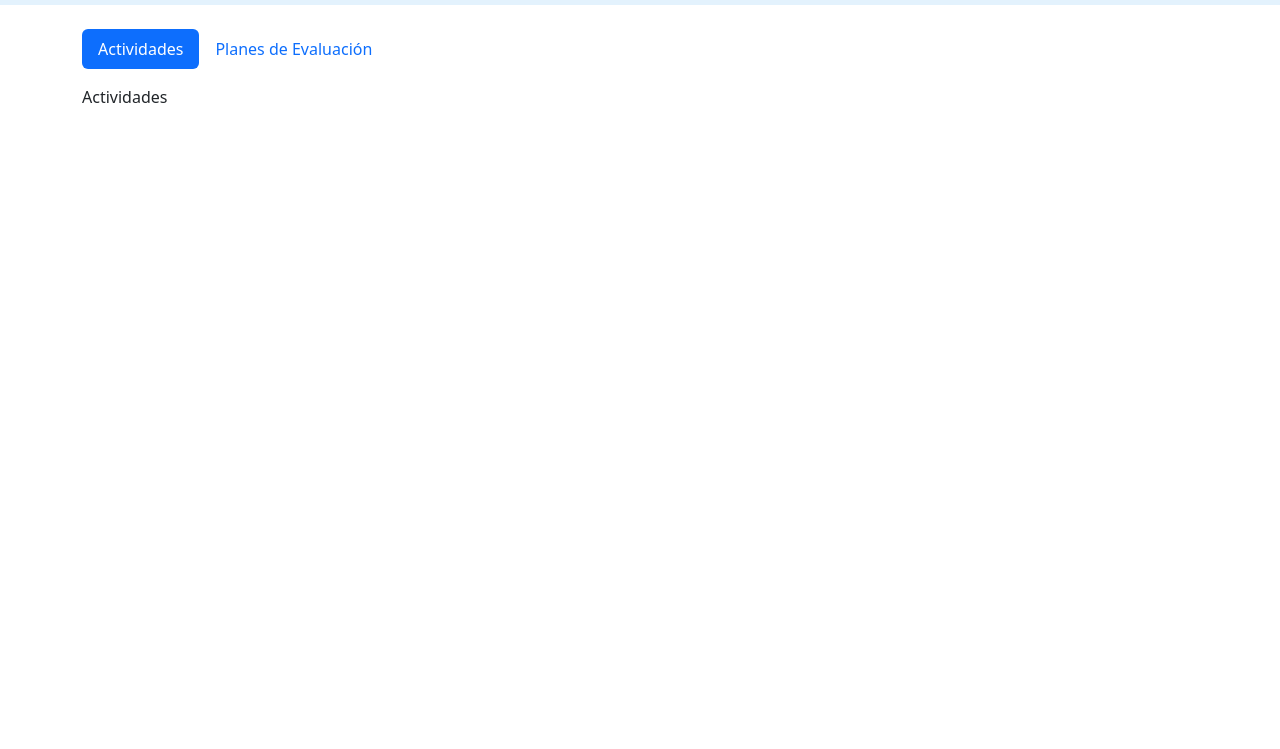
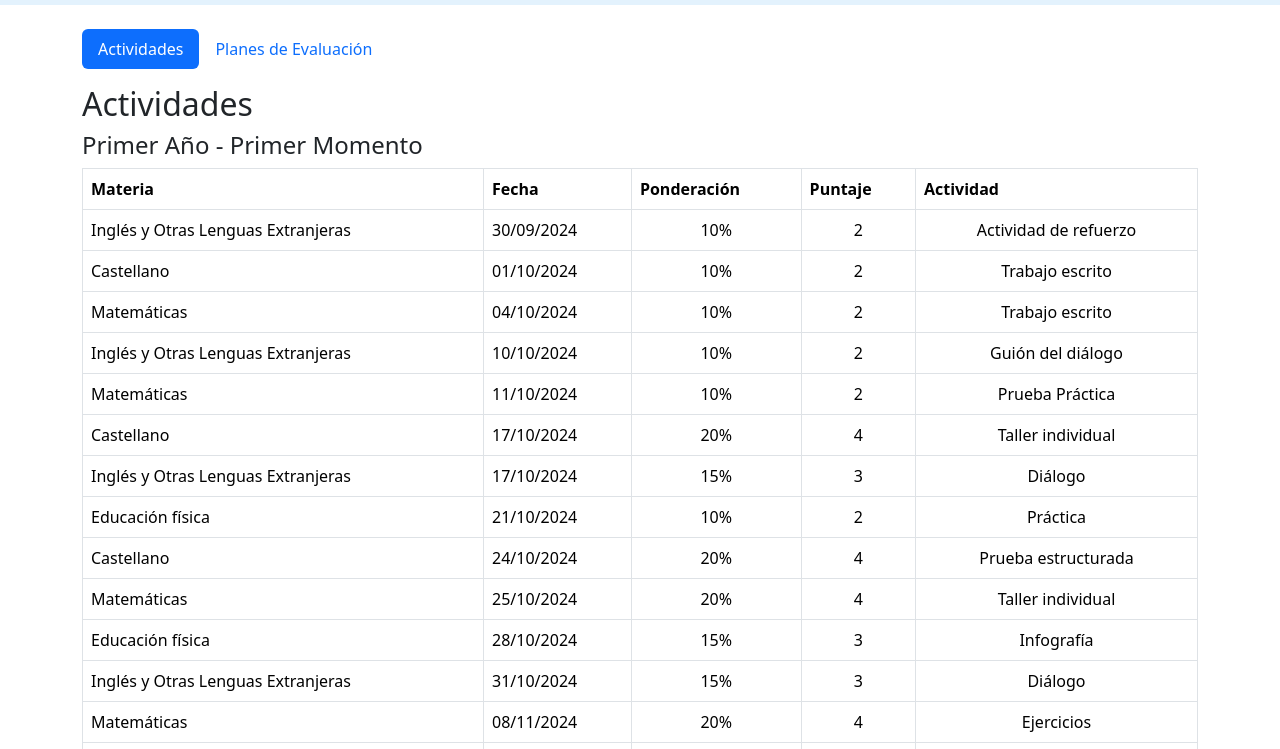
Before and after one commit to operezedutecno/gestion-tamanaco, a plain HTML site: page index.html in a window 1280 px wide. Shown: the part 51-800 px from the top of the page. Drawn offline with nearby package versions, Linux system fonts and the light colour scheme.

Commit message:
Mejora actividades

```diff
--- a/assets/css/styles.css
+++ b/assets/css/styles.css
@@ -1,9 +1,9 @@
-#table-plan {
+#table-plan, #table-actividades {
     font-size: .7rem;
 }
 
 @media screen and (min-width: 768px){
-    #table-plan {
+    #table-plan, #table-actividades {
         font-size: 1rem;
     }
 }
--- a/assets/data/data.js
+++ b/assets/data/data.js
@@ -37,7 +37,7 @@ export const momentos = {
     primer_momento: {
         nombre: "Primer Momento"
     },
-    segundi_momento: {
+    segundo_momento: {
         nombre: "Segundo Momento"
     },
     tercer_momento: {
@@ -204,6 +204,24 @@ export const actividades = {
             { materia: "ile", tema:"Actividad navideña", tipo_actividad:"an", ponderacion: 15, fecha_evaluacion:"2024-11-28"},
             { materia: "ile", tema:"Presentación, pulcritud, plan de evaluación, horario de clase, actividades desarrolladas en clase, firma del representante", tipo_actividad:"rc", ponderacion: 10, fecha_evaluacion:"2024-12-09"},
 
+            // Matemáticas
+            { materia: "ma", tema:"Refuerzo - nivelación", tipo_actividad:"te", ponderacion: 10, fecha_evaluacion:"2024-10-04"},
+            { materia: "ma", tema:"Números naturales (N), Operaciones Aritméticas, Orden en N y ecuaciones de primer grado en N", tipo_actividad:"pp", ponderacion: 10, fecha_evaluacion:"2024-10-11"},
+            { materia: "ma", tema:"Adición y sustracción con números Z y sus propiedades", tipo_actividad:"ti", ponderacion: 20, fecha_evaluacion:"2024-10-25"},
+            { materia: "ma", tema:"Producto y cociente con números Z y sus propiedades", tipo_actividad:"ej", ponderacion: 20, fecha_evaluacion:"2024-11-08"},
+            { materia: "ma", tema:"Potenciación en Z", tipo_actividad:"tp", ponderacion: 20, fecha_evaluacion:"2024-11-22"},
+            { materia: "ma", tema:"Números enteros, operaciones en Z, MCM, MCD.", tipo_actividad:"pp", ponderacion: 20, fecha_evaluacion:"2024-12-06"},
+
+
+            // Educación Física
+            { materia: "ef", tema:"Fundamentos Técnicos del Baloncesto • Tipos de Pase • Recepciones • Tipos de Saque", tipo_actividad:"pr", ponderacion: 10, fecha_evaluacion:"2024-10-21"},
+            { materia: "ef", tema:"Fundamentos Técnicos del Baloncesto • Tipos de Pase • Recepciones • Tipos de Saque", tipo_actividad:"infog", ponderacion: 15, fecha_evaluacion:"2024-10-28"},
+            { materia: "ef", tema:"Fundamentos Técnicos del Baloncesto • Driblin • Doble Paso • Lanzamientos", tipo_actividad:"pr", ponderacion: 15, fecha_evaluacion:"2024-11-11"},
+            { materia: "ef", tema:"Fundamentos Técnicos del Baloncesto • Driblin • Doble Paso Lanzamientos", tipo_actividad:"gl", ponderacion: 15, fecha_evaluacion:"2024-11-18"},
+            { materia: "ef", tema:"Prueba Ariet", tipo_actividad:"pr", ponderacion: 15, fecha_evaluacion:"2024-12-02"},
+            { materia: "ef", tema:"Movimientos angulares de las articulaciones. Estructura neuromuscular", tipo_actividad:"em", ponderacion: 15, fecha_evaluacion:"2024-12-09"},
+            { materia: "ef", tema:"Juegos Recreativos y Pre-deportivos", tipo_actividad:"pr", ponderacion: 10, fecha_evaluacion:"2024-12-09"},
+            { materia: "ef", tema:"Rasgos Uniformidad Puntualidad Asistencia", tipo_actividad:"dia", ponderacion: 5, fecha_evaluacion:"2024-12-09"},
         ]
     }
 }
--- a/assets/js/main.js
+++ b/assets/js/main.js
@@ -13,11 +13,34 @@ const listarPlanMaterias = () => {
     }
 }
 
+const listarActividades = () => {
+    let listActividades = actividades[anio_selected][momento_selected];
+    listActividades = listActividades.sort((a, b) => new Date(a.fecha_evaluacion) - new Date(b.fecha_evaluacion));
+    for (const actividad of listActividades) {
+        $("#table-actividades tbody").append(`
+            <tr>
+                <td>${anios[anio_selected].materias[actividad.materia].nombre}</td>
+                <td class="text-nowrap">${formatearFecha(actividad.fecha_evaluacion)}</td>
+                <td class="text-center">${actividad.ponderacion}%</td>
+                <td class="text-center">${calcularPuntaje(actividad.ponderacion)}</td>
+                <td class="text-center">${tiposActividades[actividad.tipo_actividad].nombre}</td>
+            </tr>
+        `)
+    }
+}
+
 const mostrarSeleccionados = () => {
-    $("#plan-anio").html(`${anios[anio_selected].nombre} - ${momentos[momento_selected].nombre}`)
+    $("#plan-anio, #actividades-anio").html(`${anios[anio_selected].nombre} - ${momentos[momento_selected].nombre}`)
 }
 
 const calcularPuntaje = (porcentaje) => (porcentaje * 20) / 100
+
+
+const formatearFecha = (dateString) => {
+    const [year, month, day] = dateString.split('-');
+
+    return `${day}/${month}/${year}`;
+}
 $(() => {
     $(document).on("click","#list-plan-materias .list-group-item-action", function() {
         $("#list-plan-materias .list-group-item-action").removeClass("active");
@@ -40,7 +63,7 @@ $(() => {
             $("#table-plan tbody").append(`
                 <tr>
                     <td>${actividad.tema}</td>
-                    <td class="text-nowrap">${actividad.fecha_evaluacion}</td>
+                    <td class="text-nowrap">${formatearFecha(actividad.fecha_evaluacion)}</td>
                     <td class="text-center">${actividad.ponderacion}%</td>
                     <td class="text-center">${calcularPuntaje(actividad.ponderacion)}</td>
                     <td class="text-center">${tiposActividades[actividad.tipo_actividad].nombre}</td>
@@ -51,4 +74,5 @@ $(() => {
 
     listarPlanMaterias()
     mostrarSeleccionados()
+    listarActividades()
 })
--- a/index.html
+++ b/index.html
@@ -37,7 +37,20 @@
             </ul>
             <div class="tab-content mt-3" id="pills-tabContent">
                 <div class="tab-pane fade show active" id="pills-home" role="tabpanel" aria-labelledby="pills-home-tab">
-                    <p>Actividades</p>
+                    <h2>Actividades</h2>
+                    <h4 id="actividades-anio"></h4>
+                    <table id="table-actividades" class="table table-bordered">
+                        <thead>
+                            <tr>
+                                <th>Materia</th>
+                                <th>Fecha</th>
+                                <th>Ponderación</th>
+                                <th>Puntaje</th>
+                                <th>Actividad</th>
+                            </tr>
+                        </thead>
+                        <tbody></tbody>
+                    </table>
                 </div>
                 <div class="tab-pane fade" id="pills-profile" role="tabpanel" aria-labelledby="pills-profile-tab">
                     <div class="alert alert-info d-md-none">
```
